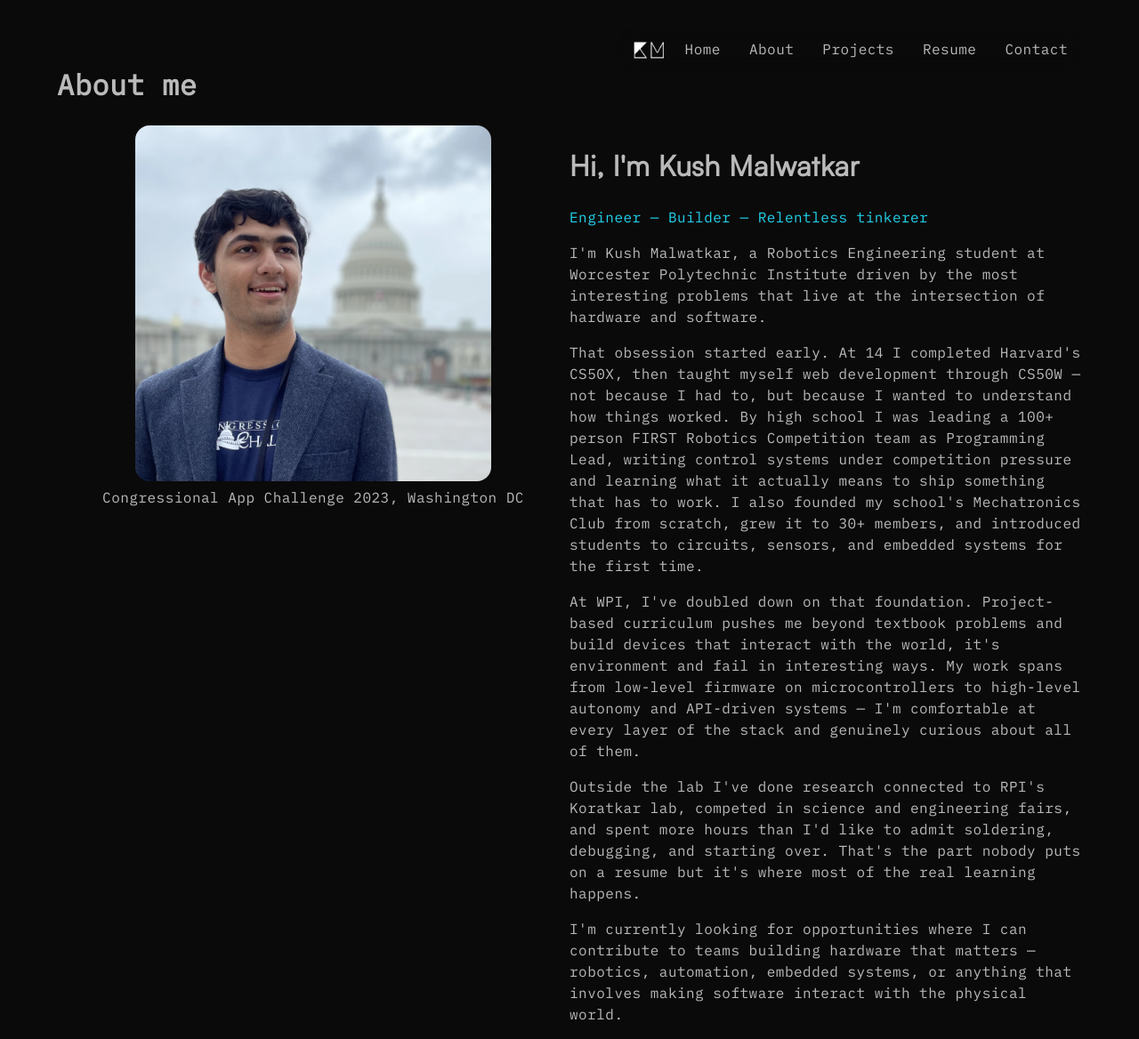
After one commit to kushmalwatkar/portfolio, a Django app: page /about in a window 1280 px wide. The commit adds this page. Shown: the whole page at 89% size. Run offline with Django 5.2, Linux system fonts and the light colour scheme.

Commit message:
about page

```diff
--- /dev/null
+++ b/portfolio/static/Portfolio/css/about.css
@@ -0,0 +1,47 @@
+a
+{
+    color: var(--text);
+    text-decoration: none;
+}
+.mono
+{
+    font-family: "IBM Plex Sans";
+}
+
+.sans
+{
+    font-family: "Satoshi-Regular";
+}
+.space
+{
+    height: 50px;
+}
+.main
+{
+    display: flex;
+    align-items: flex-start;
+    flex-wrap: wrap;
+}
+
+
+.left, .right
+{
+    width: 50%;
+    min-width: 300px;
+}
+.left
+{
+    flex-direction: column;
+    text-align: center;
+    justify-content: center;
+}
+.profile-img
+{
+    text-align: center;
+    width: 75%;
+    height: 75%;
+    max-width: 400px;
+    max-height: 400px;
+    border-radius: 1rem;
+    object-fit: cover;
+}
--- a/portfolio/static/Portfolio/css/styles.css
+++ b/portfolio/static/Portfolio/css/styles.css
@@ -45,6 +45,17 @@ body::-webkit-scrollbar-thumb:hover
     transition: 0.3s ease;
     background-color: var(--text);
 }
+
+.mono
+{
+    font-family: "IBM Plex Sans";
+}
+
+.sans
+{
+    font-family: "Satoshi-Regular";
+}
+
 .accent
 {
     color: var(--accent);
--- /dev/null
+++ b/portfolio/templates/portfolio/about.html
@@ -0,0 +1,32 @@
+{% extends "portfolio/layout.html" %}
+{% load static %}
+
+{% block title %}About — Kush Malwatkar{% endblock %}
+
+{% block css %}
+    <link rel="stylesheet" href="{% static 'Portfolio/css/about.css' %}">
+{% endblock %}
+
+{% block content %}
+    <div class="space"></div>
+    <h1>About me</h1>
+    <div class="main">
+        <div class="left">
+            <img class="profile-img" src="{% static 'Portfolio/images/kush.jpg' %}" alt="Kush Malwatkar">
+            <figcaption>Congressional App Challenge 2023, Washington DC</figcaption>
+        </div>
+        <div class="right">
+            <h1 class="sans">Hi, I'm Kush Malwatkar</h1>
+            <p class="accent">Engineer — Builder — Relentless tinkerer</p>
+            <p>I'm Kush Malwatkar, a Robotics Engineering student at Worcester Polytechnic Institute driven by the most interesting problems that live at the intersection of hardware and software.</p>
+
+            <p>That obsession started early. At 14 I completed Harvard's CS50X, then taught myself web development through CS50W — not because I had to, but because I wanted to understand how things worked. By high school I was leading a 100+ person FIRST Robotics Competition team as Programming Lead, writing control systems under competition pressure and learning what it actually means to ship something that has to work. I also founded my school's Mechatronics Club from scratch, grew it to 30+ members, and introduced students to circuits, sensors, and embedded systems for the first time.</p>
+
+            <p>At WPI, I've doubled down on that foundation. Project-based curriculum pushes me beyond textbook problems and build devices that interact with the world, it's environment and fail in interesting ways. My work spans from low-level firmware on microcontrollers to high-level autonomy and API-driven systems — I'm comfortable at every layer of the stack and genuinely curious about all of them.</p>
+
+            <p>Outside the lab I've done research connected to RPI's Koratkar lab, competed in science and engineering fairs, and spent more hours than I'd like to admit soldering, debugging, and starting over. That's the part nobody puts on a resume but it's where most of the real learning happens.</p>
+
+            <p>I'm currently looking for opportunities where I can contribute to teams building hardware that matters — robotics, automation, embedded systems, or anything that involves making software interact with the physical world.</p>
+        </div>
+    </div>
+{% endblock %}
--- a/portfolio/templates/portfolio/layout.html
+++ b/portfolio/templates/portfolio/layout.html
@@ -12,6 +12,10 @@
     <link href="https://fonts.googleapis.com/css2?family=IBM+Plex+Mono" rel="stylesheet">
     <link rel="stylesheet" href="https://cdnjs.cloudflare.com/ajax/libs/font-awesome/4.7.0/css/font-awesome.min.css">
     <link rel="shortcut icon" href="{% static 'Portfolio/images/logos/K.png' %}" type="image/x-icon">
+    <meta property="og:title" content="Kush Malwatkar — Robotics & Embedded Systems"/>
+    <meta property="og:description" content="WPI student passionate about embedded systems, robotics, and automation projects."/>
+    <meta property="og:image" content="kush.jpg"/>
+    <meta property="og:url" content="https://kushmalwatkar.com"/>
     <title>
         {% block title %}
         {% endblock %}
--- a/portfolio/templates/portfolio/projects.html
+++ b/portfolio/templates/portfolio/projects.html
@@ -1,7 +1,7 @@
 {% extends "portfolio/layout.html" %}
 {% load static %}
 
-{% block title %}Kush Malwatkar{% endblock %}
+{% block title %}Projects — Kush Malwatkar{% endblock %}
 
 {% block css %}
     <link rel="stylesheet" href="{% static 'Portfolio/css/projects.css' %}">
```
